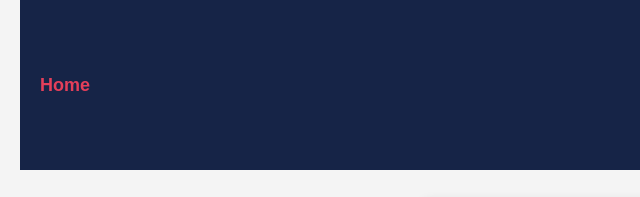
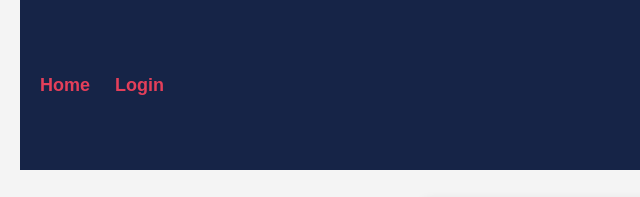
Before and after one commit to Leen2025/holbertonschool-hbnb, a plain HTML site: page part4/login.html in a window 1280 px wide. Shown: the top 197 px of the page, 0-640 px from the left. Drawn offline with Linux system fonts and the light colour scheme.

Commit message:
Update login.html header

```diff
--- a/part4/login.html
+++ b/part4/login.html
@@ -11,6 +11,7 @@
     <img src="image/logo.png" alt="Logo" class="logo" />
     <nav>
       <a href="index.html">Home</a>
+      <a href="login.html" id="login-link">Login</a>
     </nav>
   </header>
 
```
